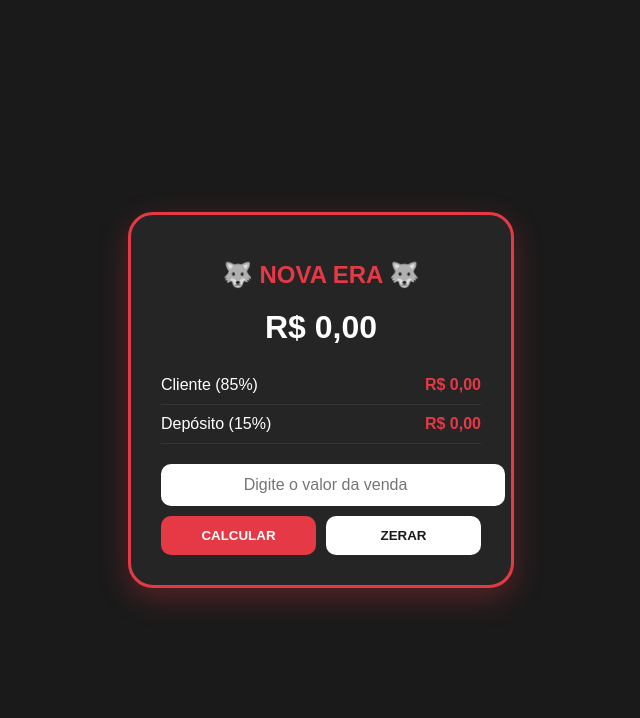
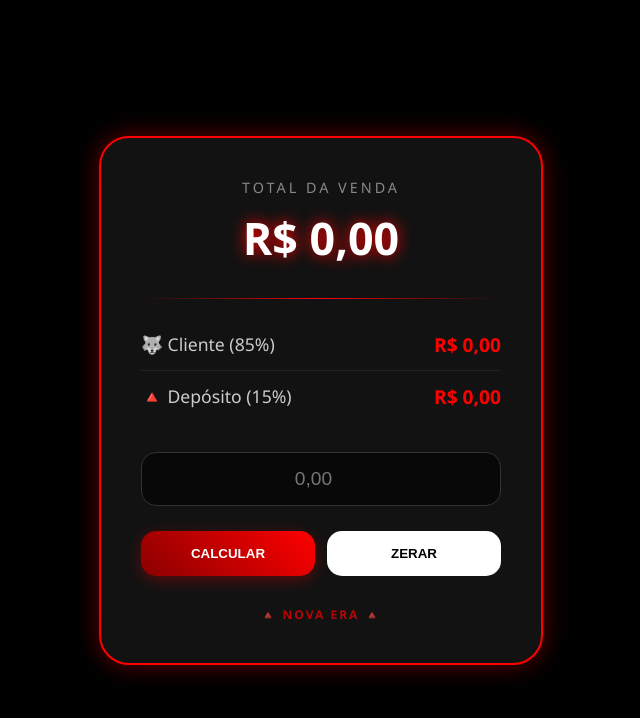
Before and after one commit to patroa-7/Calculadora-Nova-Era, a plain HTML site: page index.html in a window 1280 px wide. Shown: the whole page, without its empty margins (319-959 px from the left). Drawn offline with Linux system fonts and the light colour scheme.

Commit message:
Update index.html

```diff
--- a/index.html
+++ b/index.html
@@ -2,100 +2,199 @@
 <html lang="pt-br">
 <head>
     <meta charset="UTF-8">
-    <title>Calculadora Nova Era</title>
+    <meta name="viewport" content="width=device-width, initial-scale=1.0">
+    <title>Calculadora Nova Era Pro</title>
     <style>
+        :root {
+            --vermelho-neon: #ff0000;
+            --vermelho-escuro: #8b0000;
+            --branco: #ffffff;
+            --preto-puro: #000000;
+            --cinza-escuro: #121212;
+        }
+
         body {
-            background-color: #1a1a1a;
-            color: white;
-            font-family: sans-serif;
+            background-color: var(--preto-puro);
+            color: var(--branco);
+            font-family: 'Segoe UI', Roboto, sans-serif;
             display: flex;
             justify-content: center;
             align-items: center;
             height: 100vh;
             margin: 0;
+            overflow: hidden;
         }
-        .container {
-            background: #252525;
-            padding: 30px;
-            border-radius: 25px;
-            border: 3px solid #e63946;
+
+        .calc-card {
+            background-color: var(--cinza-escuro);
+            width: 360px;
+            padding: 40px;
+            border-radius: 30px;
+            border: 2px solid var(--vermelho-neon);
             text-align: center;
-            width: 320px;
-            box-shadow: 0 10px 30px rgba(230, 57, 70, 0.3);
+            box-shadow: 0 0 25px rgba(255, 0, 0, 0.4);
+            position: relative;
         }
-        h1 { color: #e63946; font-size: 1.5rem; margin-bottom: 20px; }
-        .valor-principal { font-size: 2rem; font-weight: bold; margin-bottom: 20px; color: #fff; }
-        .linha {
+
+        .header-title {
+            font-size: 0.9rem;
+            text-transform: uppercase;
+            letter-spacing: 3px;
+            color: #888;
+            margin-bottom: 10px;
+        }
+
+        .total-display {
+            font-size: 2.8rem;
+            font-weight: 900;
+            color: var(--branco);
+            margin-bottom: 30px;
+            text-shadow: 0 0 15px var(--vermelho-neon);
+        }
+
+        .divider {
+            height: 1px;
+            background: linear-gradient(90deg, transparent, var(--vermelho-neon), transparent);
+            margin: 20px 0;
+        }
+
+        .result-group {
+            margin-bottom: 30px;
+        }
+
+        .row {
             display: flex;
             justify-content: space-between;
-            padding: 10px 0;
-            border-bottom: 1px solid #333;
+            align-items: center;
+            padding: 12px 0;
+            font-size: 1.1rem;
+            border-bottom: 1px solid #222;
         }
-        .vermelho { color: #e63946; font-weight: bold; }
-        input {
+
+        .label { font-weight: 500; color: #ccc; }
+        .val { color: var(--vermelho-neon); font-weight: bold; font-size: 1.2rem; }
+
+        .input-box {
             width: 100%;
-            padding: 12px;
-            margin: 20px 0 10px;
-            border-radius: 10px;
-            border: none;
+            padding: 15px;
+            background: #080808;
+            border: 1px solid #333;
+            border-radius: 15px;
+            color: var(--branco);
+            font-size: 1.2rem;
             text-align: center;
-            font-size: 1rem;
+            outline: none;
+            transition: 0.3s;
+            box-sizing: border-box;
         }
-        .btn-group { display: flex; gap: 10px; }
+
+        .input-box:focus {
+            border-color: var(--vermelho-neon);
+            box-shadow: 0 0 10px rgba(255, 0, 0, 0.2);
+        }
+
+        .btn-container {
+            display: flex;
+            gap: 12px;
+            margin-top: 25px;
+        }
+
         button {
             flex: 1;
-            padding: 12px;
-            border-radius: 10px;
+            padding: 15px;
+            border-radius: 15px;
             border: none;
+            font-weight: 800;
+            text-transform: uppercase;
             cursor: pointer;
+            transition: 0.3s;
+        }
+
+        .btn-calc {
+            background: linear-gradient(45deg, var(--vermelho-escuro), var(--vermelho-neon));
+            color: white;
+            box-shadow: 0 4px 15px rgba(255, 0, 0, 0.3);
+        }
+
+        .btn-calc:hover {
+            transform: translateY(-3px);
+            box-shadow: 0 6px 20px rgba(255, 0, 0, 0.5);
+        }
+
+        .btn-clear {
+            background: var(--branco);
+            color: var(--preto-puro);
+        }
+
+        .btn-clear:hover {
+            background: #e0e0e0;
+            transform: translateY(-2px);
+        }
+
+        .footer {
+            margin-top: 30px;
+            font-size: 12px;
+            color: var(--vermelho-neon);
             font-weight: bold;
-            text-transform: uppercase;
+            letter-spacing: 2px;
+            opacity: 0.7;
         }
-        .btn-calc { background: #e63946; color: white; }
-        .btn-zero { background: white; color: #1a1a1a; }
     </style>
 </head>
 <body>
 
-<div class="container">
-    <h1>🐺 NOVA ERA 🐺</h1>
-    <div id="total" class="valor-principal">R$ 0,00</div>
+<div class="calc-card">
+    <div class="header-title">Total da Venda</div>
+    <div class="total-display" id="main-total">R$ 0,00</div>
 
-    <div class="linha">
-        <span>Cliente (85%)</span>
-        <span id="cliente" class="vermelho">R$ 0,00</span>
-    </div>
-    <div class="linha">
-        <span>Depósito (15%)</span>
-        <span id="deposito" class="vermelho">R$ 0,00</span>
+    <div class="divider"></div>
+
+    <div class="result-group">
+        <div class="row">
+            <span class="label">🐺 Cliente (85%)</span>
+            <span class="val" id="res-cliente">R$ 0,00</span>
+        </div>
+        <div class="row" style="border:none">
+            <span class="label">🔺 Depósito (15%)</span>
+            <span class="val" id="res-deposito">R$ 0,00</span>
+        </div>
     </div>
 
-    <input type="number" id="entrada" placeholder="Digite o valor da venda">
+    <input type="number" id="input-val" class="input-box" placeholder="0,00">
 
-    <div class="btn-group">
+    <div class="btn-container">
         <button class="btn-calc" onclick="calcular()">Calcular</button>
-        <button class="btn-zero" onclick="limpar()">Zerar</button>
+        <button class="btn-clear" onclick="limpar()">Zerar</button>
     </div>
+
+    <div class="footer">🔺 NOVA ERA 🔺</div>
 </div>
 
 <script>
-    function formatar(n) {
-        return n.toLocaleString('pt-BR', { style: 'currency', currency: 'BRL' });
+    const input = document.getElementById('input-val');
+    const totalDisp = document.getElementById('main-total');
+    const clienteDisp = document.getElementById('res-cliente');
+    const depositoDisp = document.getElementById('res-deposito');
+
+    function format(v) {
+        return v.toLocaleString('pt-BR', { style: 'currency', currency: 'BRL' });
     }
 
     function calcular() {
-        let v = parseFloat(document.getElementById('entrada').value) || 0;
-        document.getElementById('total').innerText = formatar(v);
-        document.getElementById('cliente').innerText = formatar(v * 0.85);
-        document.getElementById('deposito').innerText = formatar(v * 0.15);
+        const v = parseFloat(input.value) || 0;
+        totalDisp.innerText = format(v);
+        clienteDisp.innerText = format(v * 0.85);
+        depositoDisp.innerText = format(v * 0.15);
     }
 
     function limpar() {
-        document.getElementById('entrada').value = '';
-        document.getElementById('total').innerText = 'R$ 0,00';
-        document.getElementById('cliente').innerText = 'R$ 0,00';
-        document.getElementById('deposito').innerText = 'R$ 0,00';
+        input.value = '';
+        totalDisp.innerText = 'R$ 0,00';
+        clienteDisp.innerText = 'R$ 0,00';
+        depositoDisp.innerText = 'R$ 0,00';
     }
+
+    input.addEventListener("keypress", (e) => { if(e.key === "Enter") calcular(); });
 </script>
 
 </body>
```
